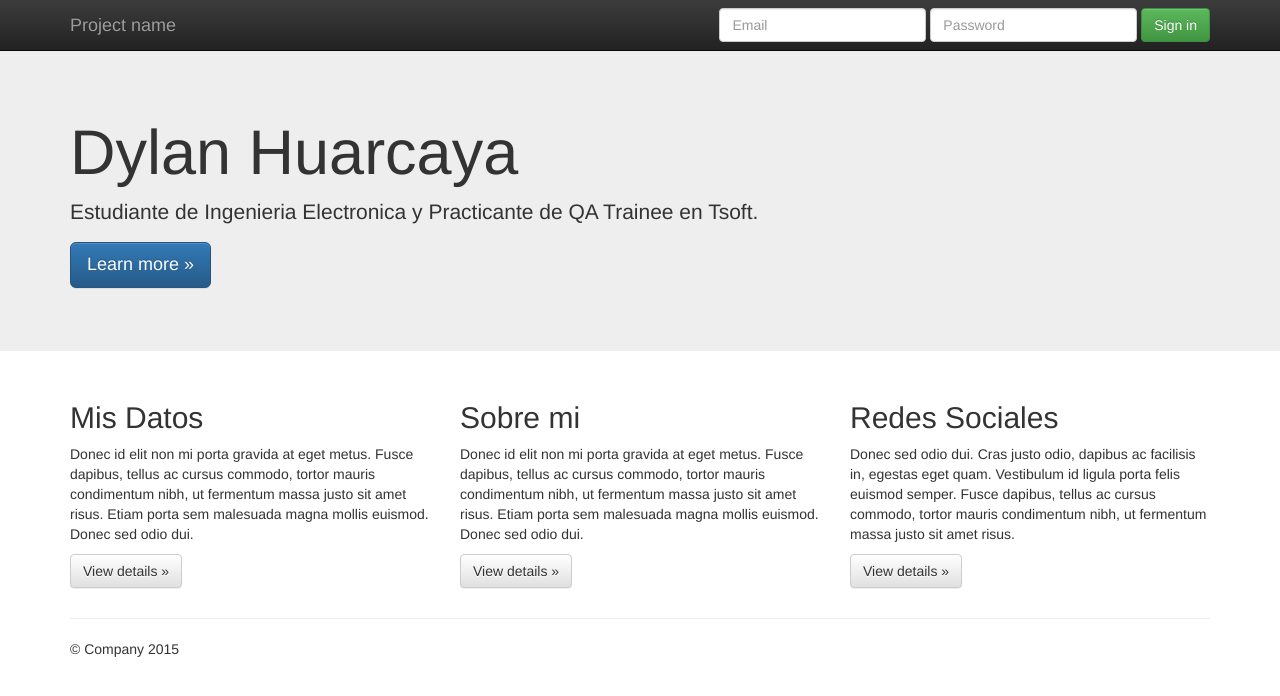
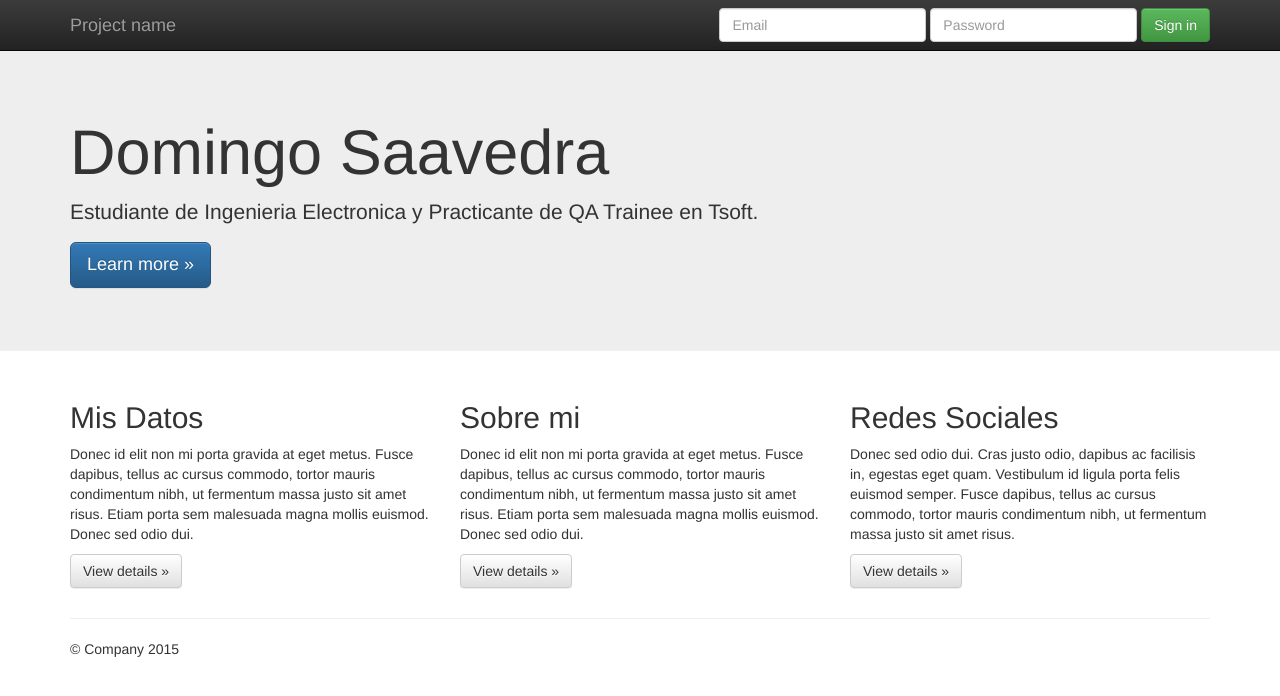
Before and after one commit to Dylan980654199/Trabajo2_Dylan_Huarcaya, a plain HTML site: page index.html in a window 1280 px wide. Drawn offline with nearby package versions, Linux system fonts and the light colour scheme.

Commit message:
Se realizo cambios en <h1>

```diff
--- a/index.html
+++ b/index.html
@@ -55,7 +55,7 @@
     <!-- Main jumbotron for a primary marketing message or call to action -->
     <div class="jumbotron">
       <div class="container">
-        <h1>Dylan Huarcaya</h1>
+        <h1>Domingo Saavedra</h1>
         <p>Estudiante de Ingenieria Electronica y Practicante de QA Trainee en Tsoft.</p>
         <p><a class="btn btn-primary btn-lg" href="#" role="button">Learn more &raquo;</a></p>
       </div>
```
